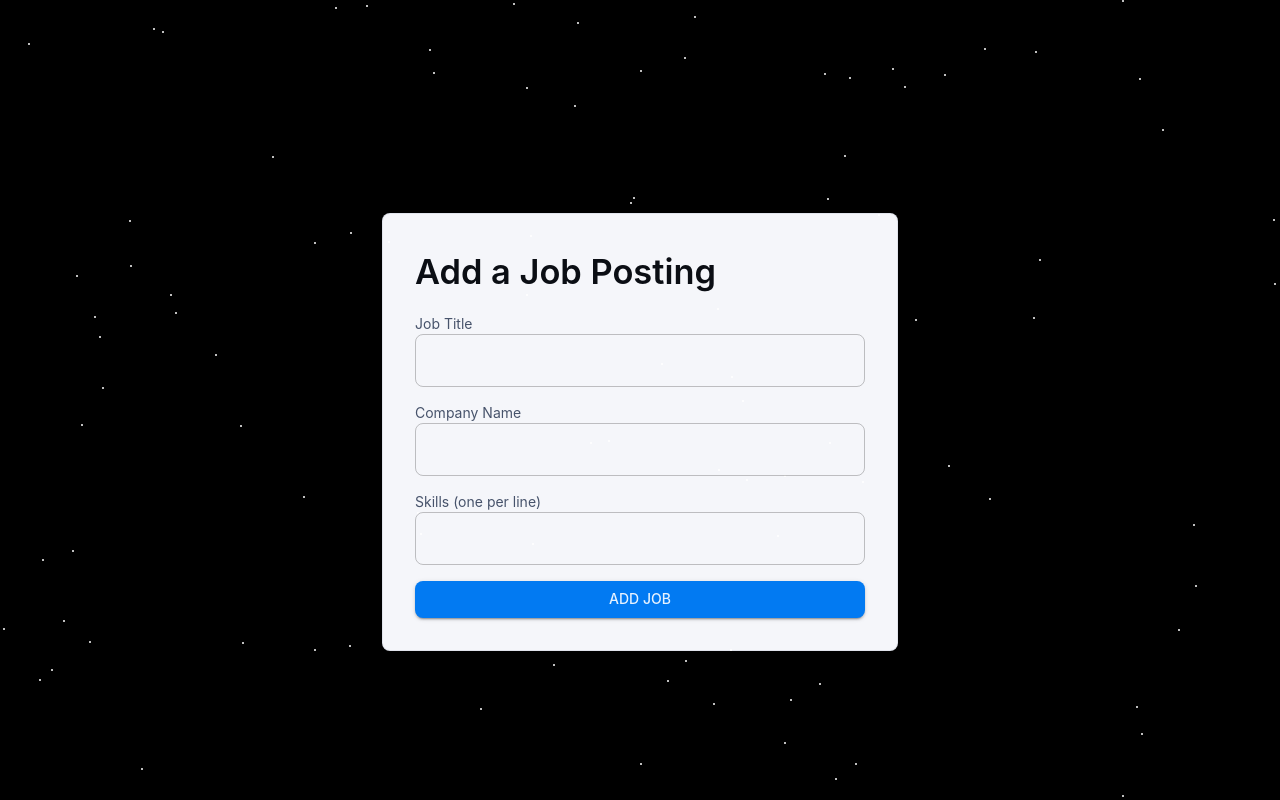
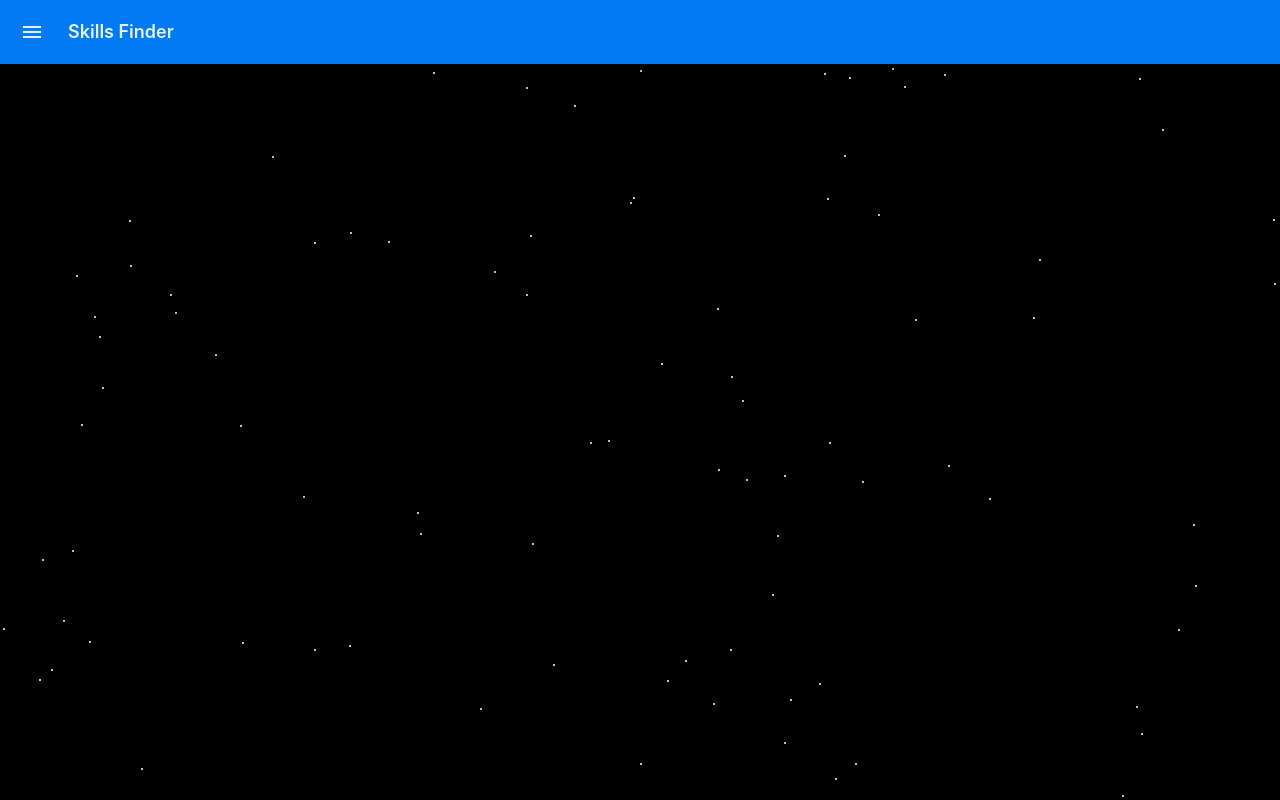
Before and after one commit to joseph-pq/skills-finder, a React (Create React App) app: page / in a window 1280 px wide. Built offline with nearby package versions, Linux system fonts and the light colour scheme.

Commit message:
feat(ui): add drawer and navigation to App component
- Added MUI Drawer for navigation
- Implemented CustomListItem component for drawer items
- Added AppBar with menu icon and title
- Updated App component to handle drawer state
- Added conditional rendering for different views

```diff
--- a/src/App.jsx
+++ b/src/App.jsx
@@ -1,14 +1,117 @@
-// add custom dynamic background as starwars
+import React from 'react';
+import Drawer from '@mui/material/Drawer';
+import { styled, useTheme } from '@mui/material/styles';
+import Divider from '@mui/material/Divider';
+import ChevronLeftIcon from '@mui/icons-material/ChevronLeft';
+import ChevronRightIcon from '@mui/icons-material/ChevronRight';
+import AppBar from '@mui/material/AppBar';
+import Toolbar from '@mui/material/Toolbar';
+import IconButton from '@mui/material/IconButton';
+import MenuIcon from '@mui/icons-material/Menu';
+import Typography from '@mui/material/Typography';
 import JobForm from './JobForm';
 import AppTheme from './theme/AppTheme';
 import Space from './Space.js';
+import Box from '@mui/material/Box';
+import List from '@mui/material/List';
+import ListItem from '@mui/material/ListItem';
+import ListItemButton from '@mui/material/ListItemButton';
+import ListItemIcon from '@mui/material/ListItemIcon';
+import HomeIcon from '@mui/icons-material/Home';
+import InsightsIcon from '@mui/icons-material/Insights';
+import WorkIcon from '@mui/icons-material/Work';
+import ListItemText from '@mui/material/ListItemText';
+
+
+const DrawerHeader = styled('div')(({ theme }) => ({
+  display: 'flex',
+  alignItems: 'center',
+  padding: theme.spacing(0, 1),
+  // necessary for content to be below app bar
+  ...theme.mixins.toolbar,
+  justifyContent: 'flex-end',
+}));
+
+function CustomListItem(props) {
+  return (
+    <ListItem key={props.key_name} disablePadding>
+      <ListItemButton
+        onClick={() => {
+          props.setCurrentView(props.key_name);
+        }}
+      >
+        <ListItemIcon>
+          {props.icon}
+        </ListItemIcon>
+        <ListItemText primary={props.text} />
+      </ListItemButton>
+    </ListItem>
+  );
+}
+
+
 
 function App(props) {
+  const theme = useTheme();
+  const [open, setOpen] = React.useState(false);
+  const [currentView, setCurrentView] = React.useState('Setup');
+
+  const handleDrawerOpen = () => {
+    setOpen(true);
+  };
+
+  const handleDrawerClose = () => {
+    setOpen(false);
+  };
+
+
   return (
     <AppTheme {...props}>
+      <AppBar position="fixed" open={open}>
+        <Toolbar>
+          <IconButton
+            color="inherit"
+            aria-label="open drawer"
+            onClick={handleDrawerOpen}
+            edge="start"
+            sx={[
+              {
+                mr: 2,
+              },
+              open && { display: 'none' },
+            ]}
+          >
+            <MenuIcon />
+          </IconButton>
+          <Typography variant="h6" noWrap component="div">
+            Skills Finder
+          </Typography>
+        </Toolbar>
+      </AppBar>
+
+      <Drawer
+        open={open}
+        variant="persistent"
+        anchor="left"
+      >
+        <DrawerHeader>
+          <IconButton onClick={handleDrawerClose}>
+            {theme.direction === 'ltr' ? <ChevronLeftIcon /> : <ChevronRightIcon />}
+          </IconButton>
+        </DrawerHeader>
+        <Divider />
+        <List>
+          <CustomListItem key_name='Setup' text='Setup' icon={<HomeIcon />} setCurrentView={setCurrentView} />
+          <CustomListItem key_name='Jobs' text='Jobs' icon={<WorkIcon />} setCurrentView={setCurrentView} />
+          <CustomListItem key_name='Skills' text='Skills' icon={<InsightsIcon />} setCurrentView={setCurrentView} />
+        </List>
+      </Drawer>
+
       <div className="App">
         <Space>
-          <JobForm />
+          {currentView === 'Setup' && <Box>Setup</Box>}
+          {currentView === 'Jobs' && <JobForm />}
+          {currentView === 'Skills' && <Box>Skills</Box>}
         </Space>
       </div>
     </AppTheme>
```
